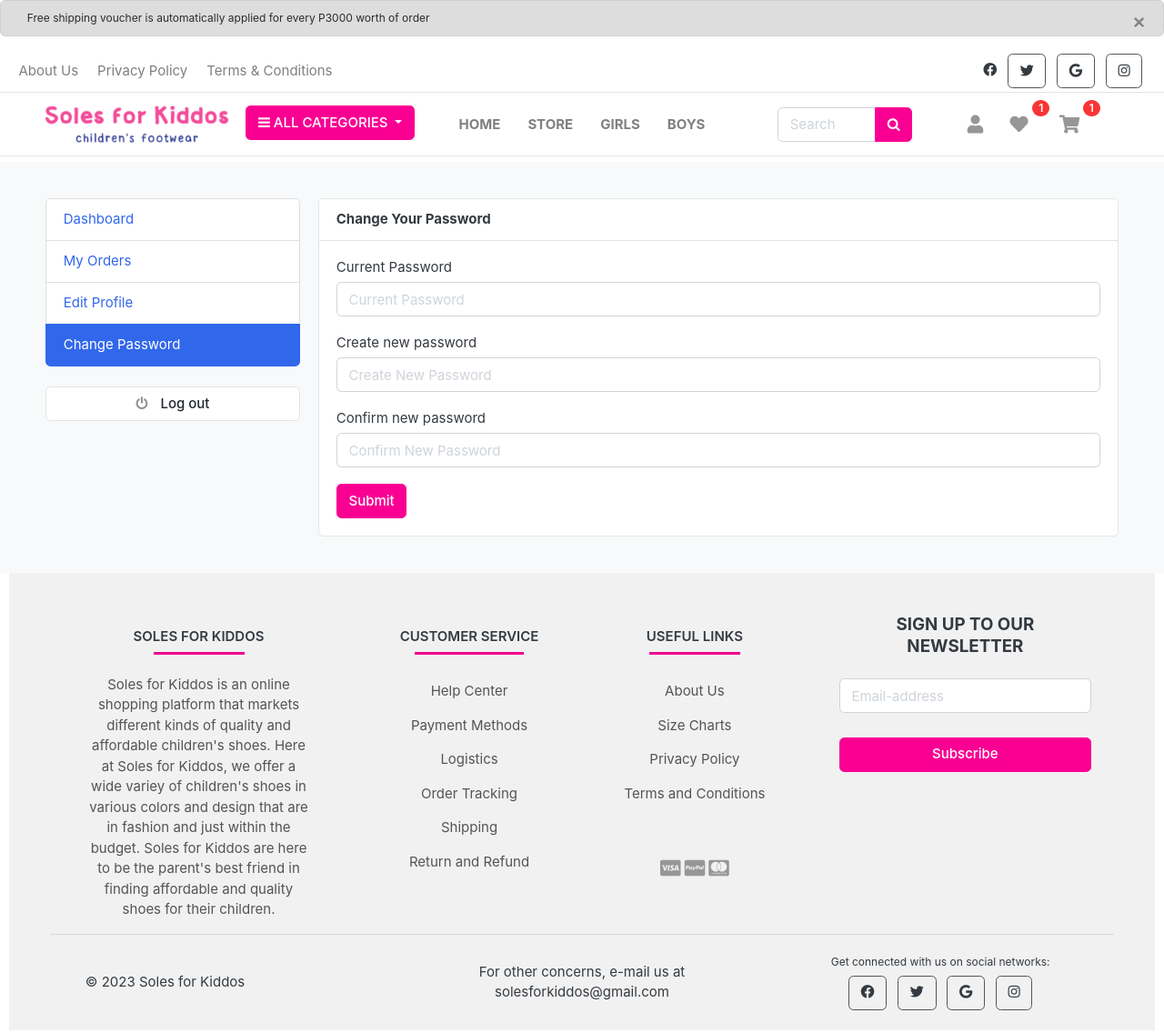
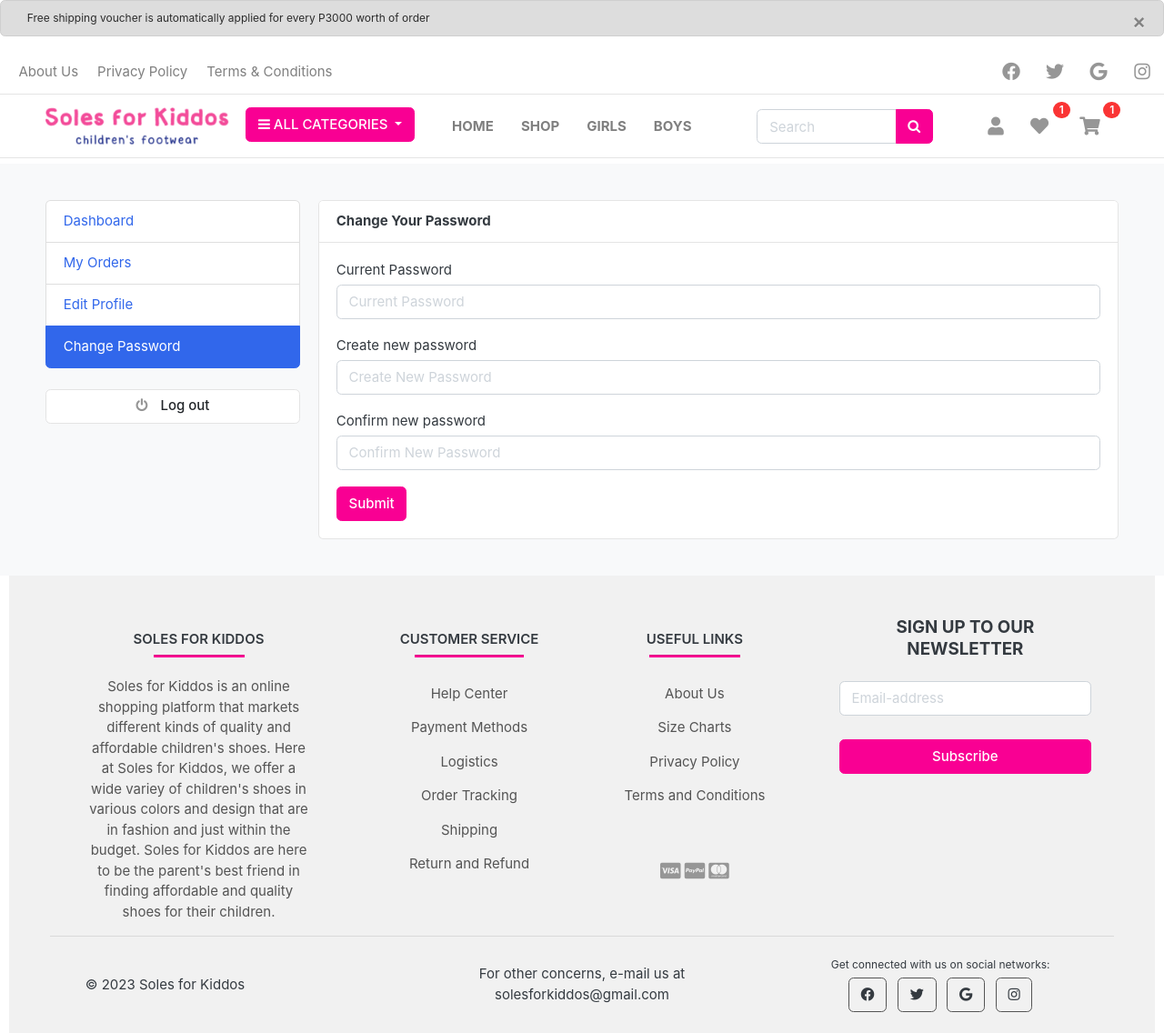
Before and after one commit to alein011/SolesForKiddos, a Django app: page /accounts/change_password/ in a window 1280 px wide. Shown: the whole page at 91% size. Run offline with Django 4.2, Linux system fonts and the light colour scheme; a user stored in the database is signed in; data comes from the database, SQL or seed files in the repository; some libraries are stand-ins or nearby versions; some web fonts are replaced.

Commit message:
fixed social media icons

```diff
--- a/templates/includes/navbar.html
+++ b/templates/includes/navbar.html
@@ -21,37 +21,28 @@
         </ul>
         <ul class="navbar-nav">
 
-            <div class=" col">
+            <div class="row">
+
             <!-- Facebook -->
+            <a class="icon icon-sm rounded-circle btn d-flex justify-content-center align-items-center ">
+                <div class="widget-header"><i class="fab fa-facebook-f"></i></div>
+            </a>
 
-            <a class="icon icon-circle m-1" role="button">
-                <i class="fab fa-facebook-f"></i>
+            <!-- Twitter -->
+            <a class="icon icon-sm rounded-circle btn d-flex justify-content-center align-items-center">
+                <div class="widget-header m-1"><i class="fab fa-twitter"></i></div>
             </a>
 
 
-            <!-- Twitter -->
-            <a
-               class="btn btn-outline-secondary btn-floating m-1"
-               class="text-white"
-               role="button"
-               ><i class="fab fa-twitter"></i
-              ></a>
-
             <!-- Google -->
-            <a
-               class="btn btn-outline-secondary btn-floating m-1"
-               class="text-white"
-               role="button"
-               ><i class="fab fa-google"></i
-              ></a>
+            <a class="icon icon-sm rounded-circle btn d-flex justify-content-center align-items-center">
+                <div class="widget-header"><i class="fab fa-google"></i></div>
+            </a>
 
             <!-- Instagram -->
-            <a
-               class="btn btn-outline-secondary btn-floating m-1"
-               class="text-white"
-               role="button"
-               ><i class="fab fa-instagram"></i
-              ></a>
+            <a class="icon icon-sm rounded-circle btn d-flex justify-content-center align-items-center">
+                <div class="widget-header"><i class="fab fa-instagram"></i></div>
+            </a>
           </div>
 
         </ul> <!-- list-inline //  -->
@@ -145,7 +136,7 @@
                                 </div>
                             </li>
                             <li class="nav-item">
-                                <a href="{% url 'store' %}" class="nav-link dropdown-toggle font-weight-bolder">STORE</a>
+                                <a href="{% url 'store' %}" class="nav-link dropdown-toggle font-weight-bolder">SHOP</a>
                             </li>
                             <li class="nav-item">
                                 <a href="{% url 'products_by_gender' gender_slug='girls' %}" class="nav-link dropdown-toggle font-weight-bolder">GIRLS</a>
@@ -156,7 +147,7 @@
 
                         </ul>
 
-                        <div class="d-flex justify-content-end align-items-center col-4">
+                        <div class="d-flex justify-content-end align-items-center col-4 mr-4">
 
                             {% if user.id is None %}
 
@@ -199,7 +190,7 @@
                                 <span class="badge badge-pill badge-danger notify"> {{ cart_count }} </span>
                             </a>
 
-                            <a href="{% url 'cart' %}" class="widget-header ml-2 mr-5">
+                            <a href="{% url 'cart' %}" class="widget-header ml-2">
                                 <div class="icon icon-sm rounded-circle"><i class="fas fa-shopping-cart"></i></div>
                                 <span class="badge badge-pill badge-danger notify"> {{ cart_count }} </span>
                             </a>
```
